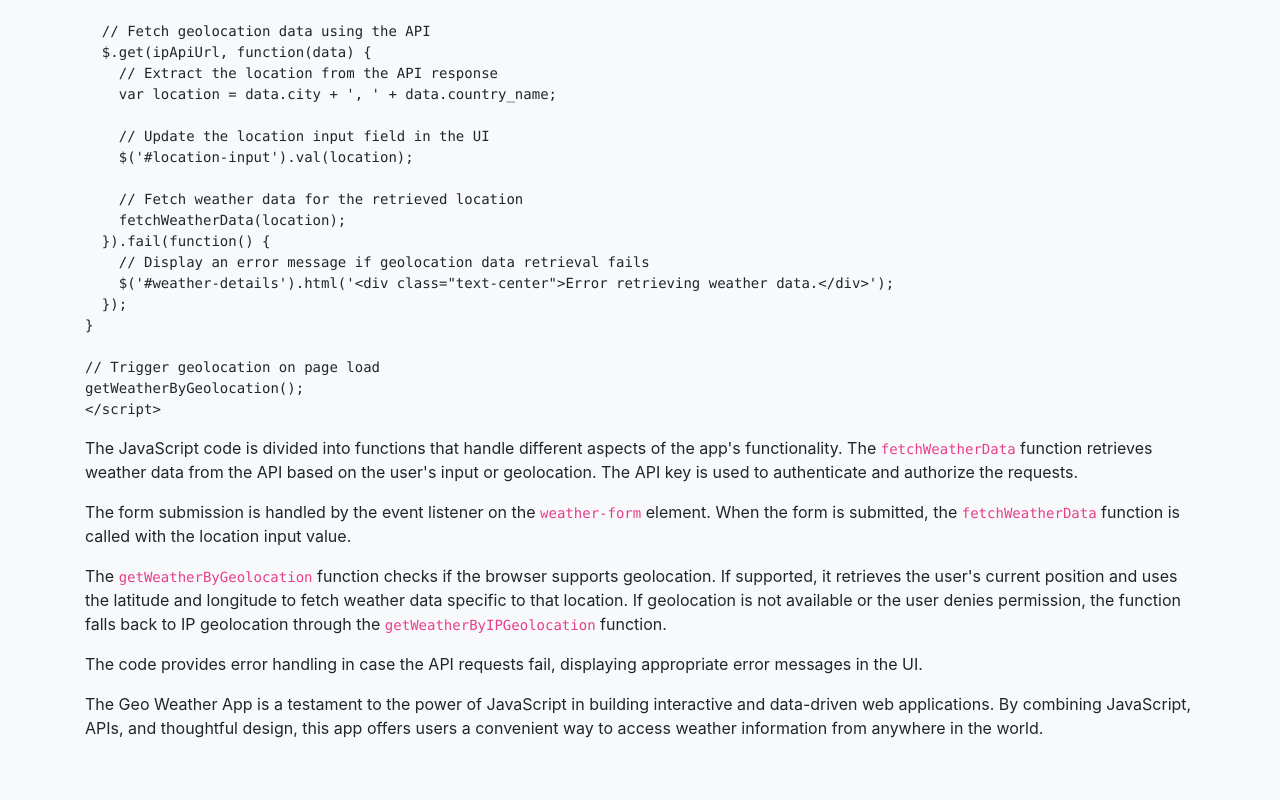
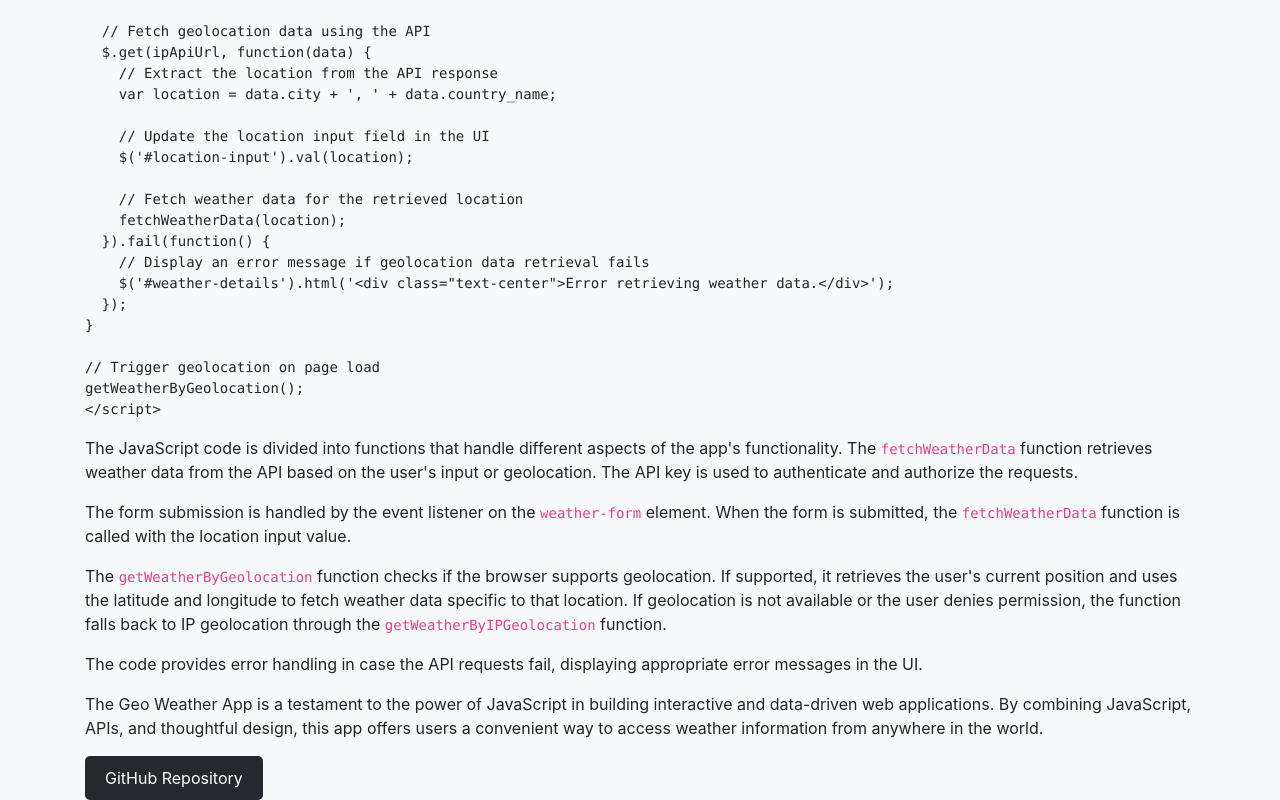
Before and after one commit to Hiren2001/me, a plain HTML site: page index.html in a window 1280 px wide. Shown: the part 2937-3737 px from the top of the page. Before the commit the page ends 3693 px from the top, so only its background shows below. Drawn offline with nearby package versions, Linux system fonts and the light colour scheme.

Commit message:
Update index.html

```diff
--- a/index.html
+++ b/index.html
@@ -198,6 +198,7 @@ getWeatherByGeolocation();
 
     <p>The Geo Weather App is a testament to the power of JavaScript in building interactive and data-driven web applications. By combining JavaScript, APIs, and thoughtful design, this app offers users a convenient way to access weather information from anywhere in the world.</p>
   </article>
+    <button onclick="window.open('https://github.com/Hiren2001/geo-bootstrap')" style="padding: 10px 20px; background-color: #24292e; color: #fff; border: none; border-radius: 5px; cursor: pointer;">GitHub Repository</button>
 </div>
   </div>
   <script src="https://code.jquery.com/jquery-3.6.0.min.js"></script>
```
